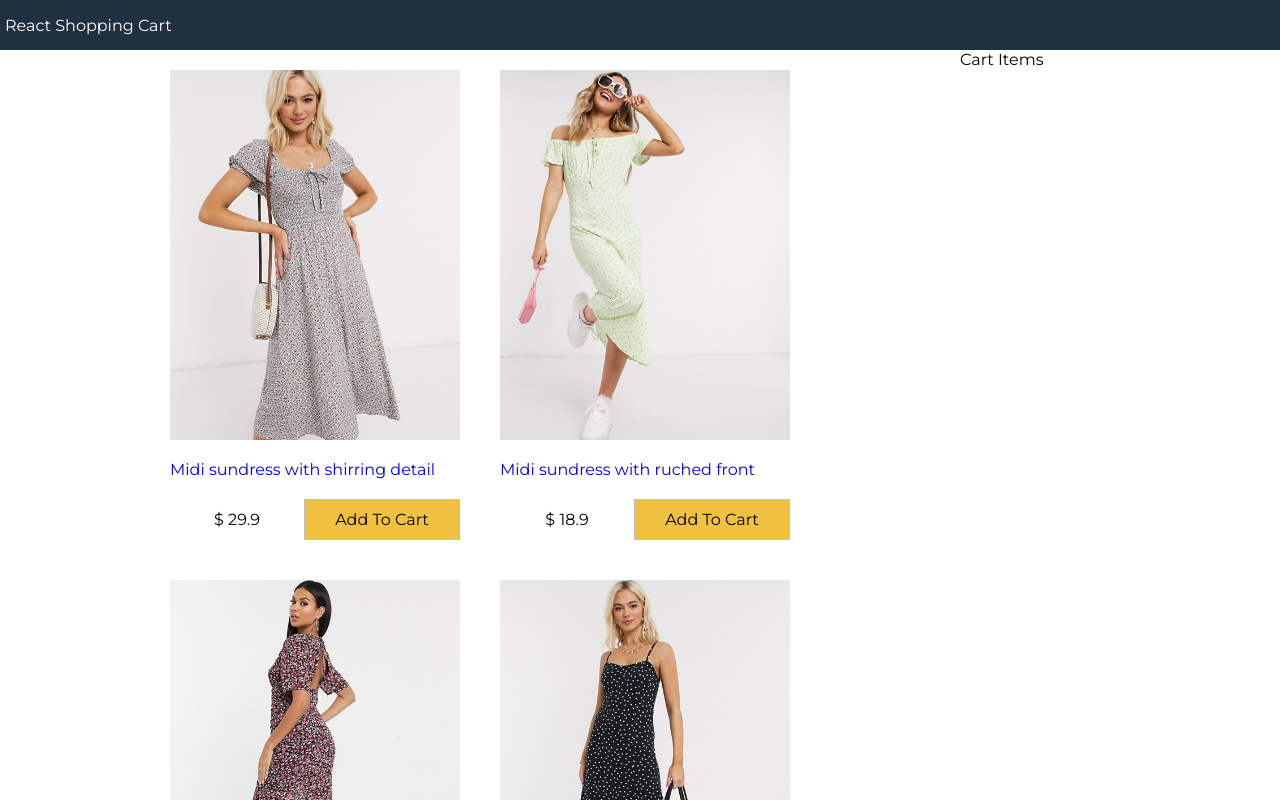
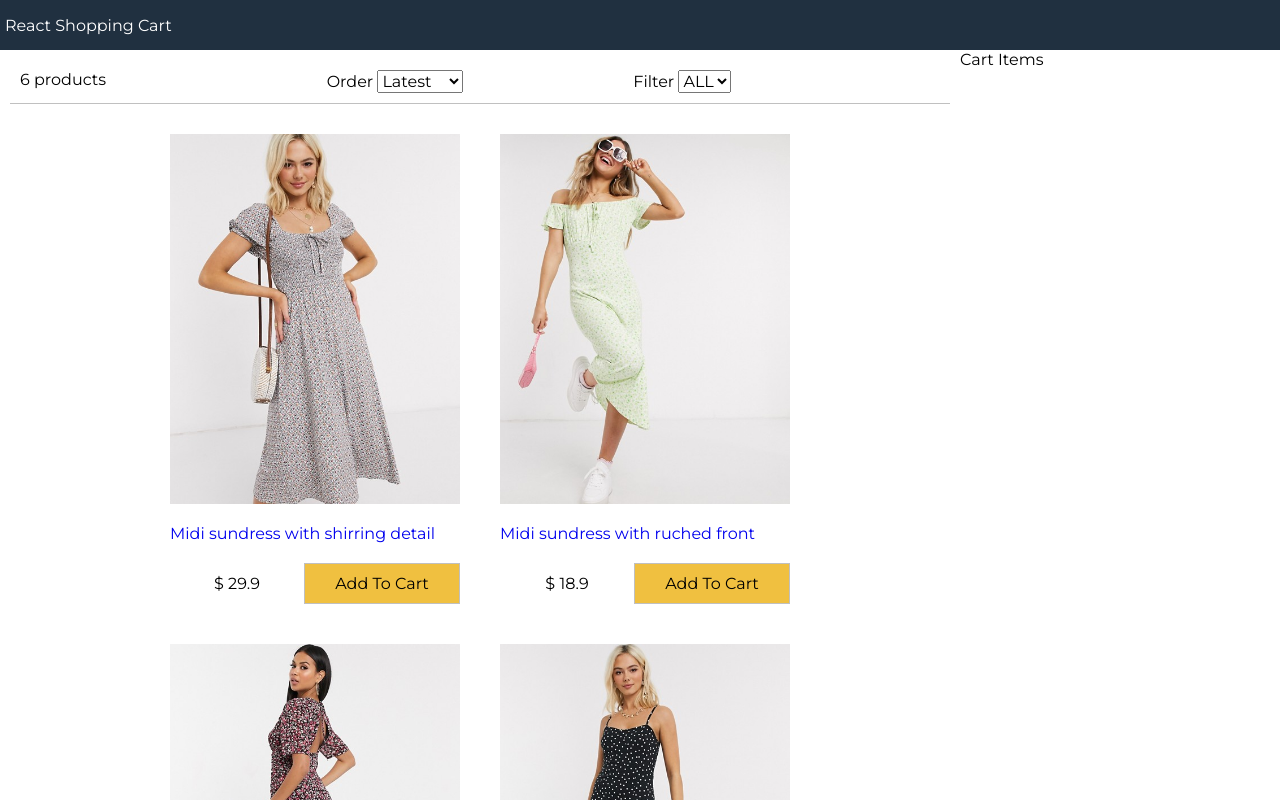
Before and after one commit to Edwardjia2009/react-shopping-cart, a React (Create React App) app: page / in a window 1280 px wide. Shown: the top 800 px of the page. Built offline with nearby package versions, Linux system fonts and the light colour scheme.

Commit message:
filter component

```diff
--- a/src/App.js
+++ b/src/App.js
@@ -2,6 +2,7 @@
 import data from './data.json'
 import React, { Component } from 'react'
 import Products from './components/Products';
+import Filter from './components/Filter';
 
 export class App extends Component {
   constructor(props) {
@@ -14,6 +15,42 @@
     }
   }
 
+  filterProducts = (event) => {
+    if (!event.target.value) {
+      this.setState({
+        size: event.target.value,
+        products: data.products
+      })
+      return;
+    }
+    this.setState({
+      size: event.target.value,
+      products: data.products.filter(product => product.availableSizes.indexOf(event.target.value) >= 0)
+    })
+  }
+
+  sortProducts = (event) => {
+    const sort = event.target.value
+    this.setState(state => ({
+      sort,
+      products: this.state.products.slice().sort((a, b) => {
+        return sort === "lowest"
+          ? a.price > b.price
+            ? 1
+            : -1
+          : sort === "highest"
+            ? a.price < b.price
+              ? 1
+              : -1
+            : a._id > b._id
+              ? 1
+              : -1
+      })
+    }))
+  }
+
+
+
   render() {
     return (
       <div className="grid-container">
@@ -23,6 +60,13 @@
         <main>
           <div className="content">
             <div className="main">
+              <Filter
+                count={this.state.products.length}
+                size={this.state.size}
+                sort={this.state.sort}
+                filterProducts={this.filterProducts}
+                sortProducts={this.sortProducts}
+              />
               <Products products={this.state.products} />
             </div>
             <div className="sidebar">
--- /dev/null
+++ b/src/components/Filter.js
@@ -0,0 +1,31 @@
+import React, { Component } from 'react'
+
+export class Filter extends Component {
+  render() {
+    return (
+      <div className="filter">
+        <div className="filter-result">{this.props.count} products</div>
+        <div className="filter-sort">Order {" "}
+          <select value={this.props.sort} onChange={this.props.sortProducts}>
+            <option>Latest</option>
+            <option value="lowest">Lowest</option>
+            <option value="highest">Highest</option>
+          </select>
+        </div>
+        <div className="filter-size">Filter {" "}
+          <select value={this.props.size} onChange={this.props.filterProducts}>
+            <option value="">ALL</option>
+            <option value="XS">XS</option>
+            <option value="S">S</option>
+            <option value="M">M</option>
+            <option value="L">L</option>
+            <option value="XL">XL</option>
+            <option value="XXL">XXL</option>
+          </select>
+        </div>
+      </div>
+    )
+  }
+}
+
+export default Filter
--- a/src/index.css
+++ b/src/index.css
@@ -129,3 +129,14 @@
 .button.primary {
   background-color: #f0c040;
 }
+
+.filter {
+  display: flex;
+  padding: 1rem;
+  margin: 1rem;
+  border-bottom: 0.1rem #c0c0c0 solid;
+}
+
+.filter div {
+  flex: 1;
+}
```
Also changed, not shown: 1 other file (tests, documents, lock files or other folders).
